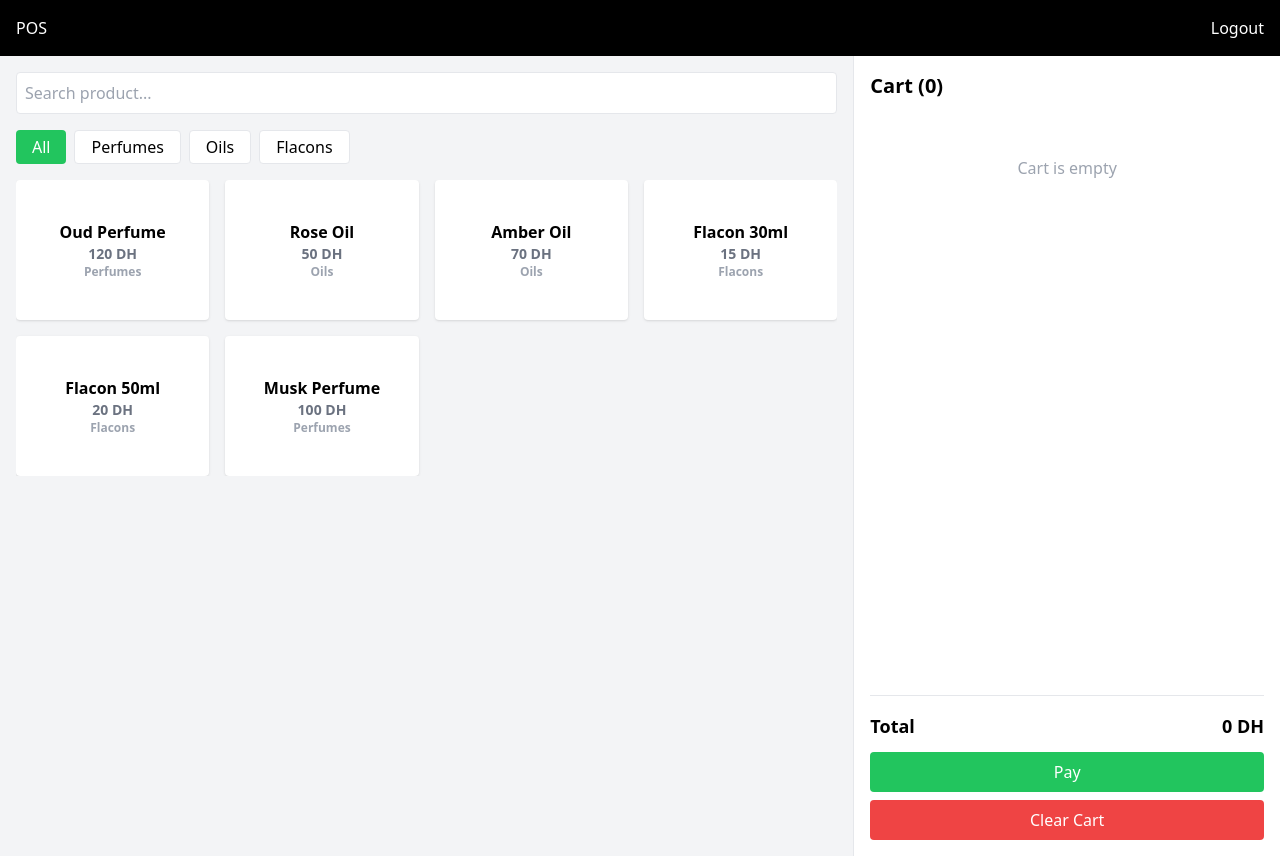
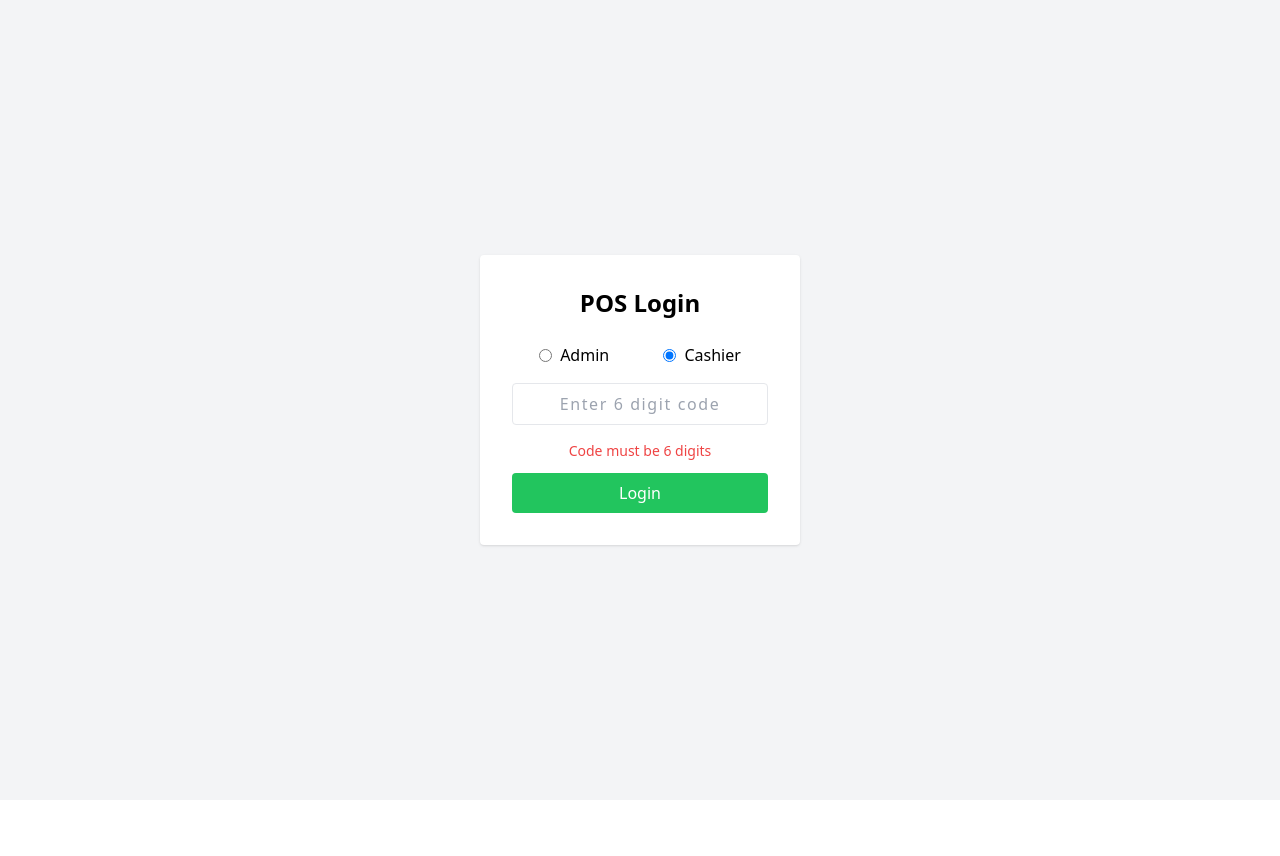
Before and after one commit to mosadikdev/POSMO, a React (Vite) app in the folder pos-frontend/: page / in a window 1280 px wide. Both pictures are taken after a click on the button "Login". After the commit the page ends 800 px from the top, so only its background shows below. Built offline with nearby package versions, Linux system fonts and the light colour scheme.

Commit message:
Update login with role radio buttons and 6-digit code authentication

```diff
--- a/pos-frontend/src/pages/Login.jsx
+++ b/pos-frontend/src/pages/Login.jsx
@@ -1,45 +1,86 @@
 import { useState } from "react";
 
 export default function Login({ setUser }) {
-  const [username, setUsername] = useState("");
   const [role, setRole] = useState("cashier");
+  const [code, setCode] = useState("");
+  const [error, setError] = useState("");
+
+  const adminCode = "123456";
+  const cashierCode = "654321";
 
   const handleLogin = () => {
-    const userData = { username, role };
-    localStorage.setItem("pos_user", JSON.stringify(userData));
-    setUser(userData);
+    if (code.length !== 6) {
+      setError("Code must be 6 digits");
+      return;
+    }
+
+    if (role === "admin" && code === adminCode) {
+      const user = { role: "admin" };
+      localStorage.setItem("pos_user", JSON.stringify(user));
+      setUser(user);
+    } else if (role === "cashier" && code === cashierCode) {
+      const user = { role: "cashier" };
+      localStorage.setItem("pos_user", JSON.stringify(user));
+      setUser(user);
+    } else {
+      setError("Invalid code");
+    }
   };
 
   return (
     <div className="h-screen flex items-center justify-center bg-gray-100">
       <div className="bg-white p-8 rounded shadow w-80">
+
         <h1 className="text-2xl font-bold mb-6 text-center">
           POS Login
         </h1>
 
+        {/* ROLE RADIO */}
+        <div className="flex justify-around mb-4">
+          <label className="flex items-center gap-2">
+            <input
+              type="radio"
+              value="admin"
+              checked={role === "admin"}
+              onChange={() => setRole("admin")}
+            />
+            Admin
+          </label>
+
+          <label className="flex items-center gap-2">
+            <input
+              type="radio"
+              value="cashier"
+              checked={role === "cashier"}
+              onChange={() => setRole("cashier")}
+            />
+            Cashier
+          </label>
+        </div>
+
+        {/* CODE INPUT */}
         <input
-          type="text"
-          placeholder="Username"
-          className="w-full p-2 border rounded mb-4"
-          value={username}
-          onChange={(e) => setUsername(e.target.value)}
+          type="password"
+          placeholder="Enter 6 digit code"
+          className="w-full p-2 border rounded mb-4 text-center tracking-widest"
+          value={code}
+          maxLength={6}
+          onChange={(e) => setCode(e.target.value)}
         />
 
-        <select
-          className="w-full p-2 border rounded mb-4"
-          value={role}
-          onChange={(e) => setRole(e.target.value)}
-        >
-          <option value="cashier">Cashier</option>
-          <option value="admin">Admin</option>
-        </select>
+        {error && (
+          <p className="text-red-500 text-sm mb-3 text-center">
+            {error}
+          </p>
+        )}
 
         <button
           onClick={handleLogin}
-          className="w-full bg-green-500 text-white py-2 rounded"
+          className="w-full bg-green-500 text-white py-2 rounded hover:bg-green-600"
         >
           Login
         </button>
+
       </div>
     </div>
   );
```
